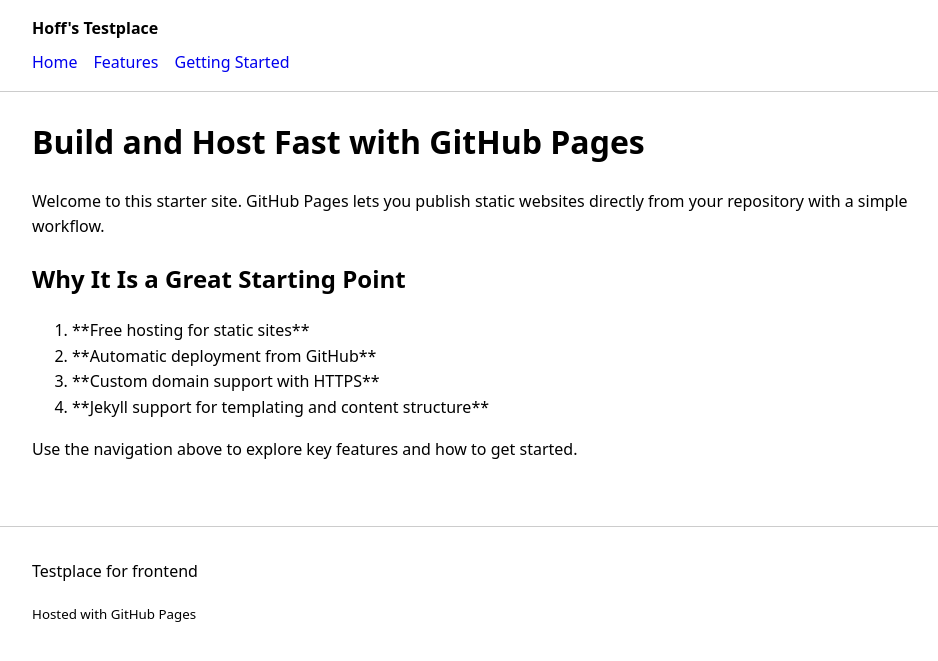
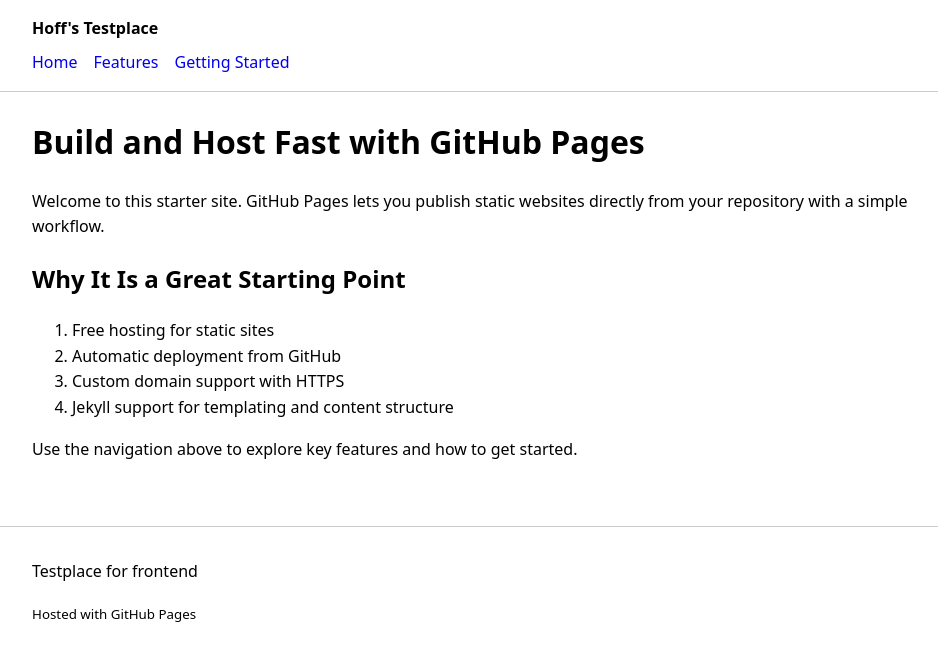
Before and after one commit to AVEX41/AVEX41.github.io, a Jekyll site: the page built from index.html, in a window 1280 px wide. Shown: the top 661 px of the page, without its empty margins (158-1096 px from the left). Built offline with Jekyll 4.4.1, drawn with Linux system fonts in a browser that asks for light colours.

Commit message:
Removed ** From the list

```diff
--- a/index.html
+++ b/index.html
@@ -15,10 +15,10 @@
 </h2>
 
 <ol>
-    <li>**Free hosting for static sites**</li>
-    <li>**Automatic deployment from GitHub**</li>
-    <li>**Custom domain support with HTTPS**</li>
-    <li>**Jekyll support for templating and content structure**</li>
+    <li>Free hosting for static sites</li>
+    <li>Automatic deployment from GitHub</li>
+    <li>Custom domain support with HTTPS</li>
+    <li>Jekyll support for templating and content structure</li>
 </ol>
 <p>
     Use the navigation above to explore key features and how to get started.
```
